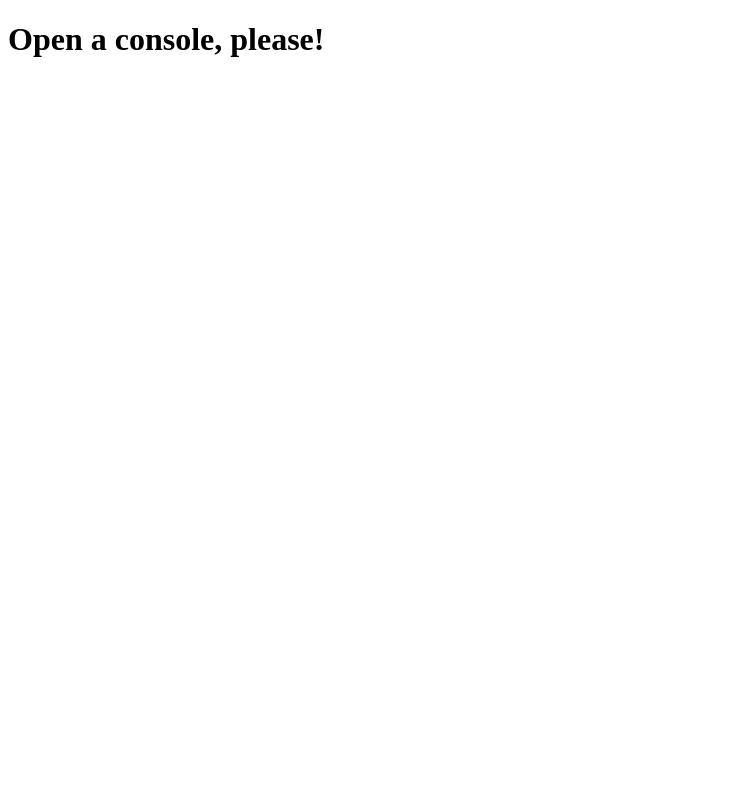
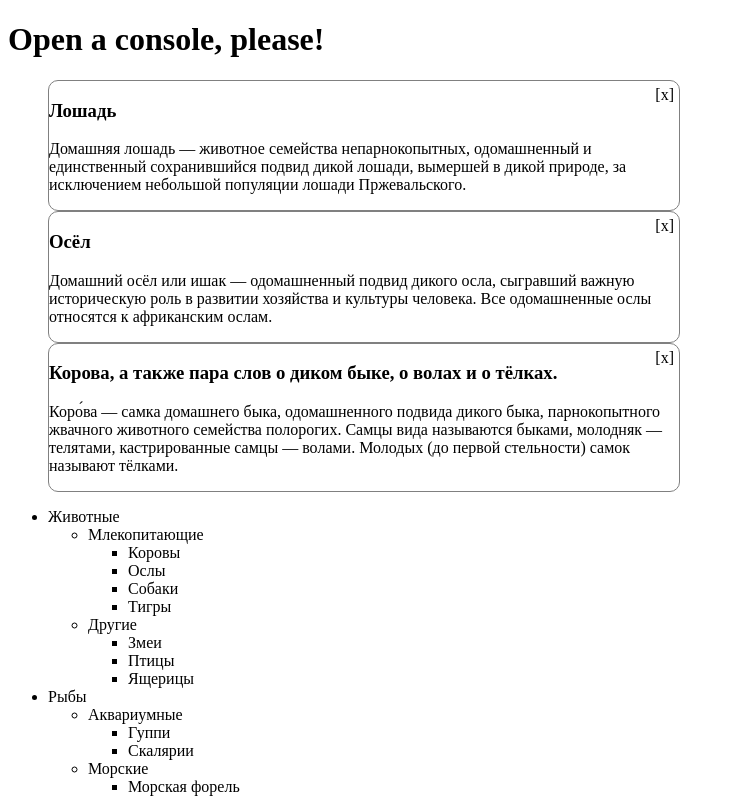
Before and after one commit to igor961/w3resource_tasks, a plain HTML site: page index.html in a window 1280 px wide. Shown: the whole page, without its empty margins (0-734 px from the left). Drawn offline with Linux system fonts and the light colour scheme.

Commit message:
Event Delegation Tasks

```diff
--- a/index.html
+++ b/index.html
@@ -4,8 +4,70 @@
   <meta charset="UTF-8">
   <title>Homework 7</title>
   <script src="tasks.js"></script>
+  <script src="learn_javascript_ru.js"></script>
+  <style>
+    #messages {
+      width: 50%;
+      margin: left;
+      display: flex;
+      flex-direction: column;
+    }
+    #messages>li {position: relative;display: block;border: 1px solid grey;border-radius: 10px;}
+  </style>
 </head>
 <body>
   <h1>Open a console, please!</h1>
+  <ul id="messages">
+    <li>
+      <h3>Лошадь</h3>
+      <p>Домашняя лошадь — животное семейства непарнокопытных, одомашненный и единственный сохранившийся подвид дикой лошади, вымершей в дикой природе, за исключением небольшой популяции лошади Пржевальского.</p>
+    </li>
+    <li>
+      <h3>Осёл</h3>
+      <p>Домашний осёл или ишак — одомашненный подвид дикого осла, сыгравший важную историческую роль в развитии хозяйства и культуры человека. Все одомашненные ослы относятся к африканским ослам.</p>
+    </li>
+    <li>
+      <h3>Корова, а также пара слов о диком быке, о волах и о тёлках.</h3>
+      <p>Коро́ва — самка домашнего быка, одомашненного подвида дикого быка, парнокопытного жвачного животного семейства полорогих. Самцы вида называются быками, молодняк — телятами, кастрированные самцы — волами. Молодых (до первой стельности) самок называют тёлками.</p>
+    </li>
+  </ul>
+
+  <ul id="tree">
+    <li><span>Животные
+      </span><ul>
+        <li><span>Млекопитающие
+          </span><ul>
+            <li><span>Коровы</span></li>
+            <li><span>Ослы</span></li>
+            <li><span>Собаки</span></li>
+            <li><span>Тигры</span></li>
+          </ul>
+        </li>
+        <li><span>Другие
+          </span><ul>
+            <li><span>Змеи</span></li>
+            <li><span>Птицы</span></li>
+            <li><span>Ящерицы</span></li>
+          </ul>
+        </li>
+      </ul>
+    </li>
+    <li><span>Рыбы
+      </span><ul>
+        <li><span>Аквариумные
+          </span><ul>
+            <li><span>Гуппи</span></li>
+            <li><span>Скалярии</span></li>
+          </ul>
+
+        </li>
+        <li><span>Морские
+          </span><ul>
+            <li><span>Морская форель</span></li>
+          </ul>
+        </li>
+      </ul>
+    </li>
+  </ul>
 </body>
 </html>
--- /dev/null
+++ b/learn_javascript_ru.js
@@ -0,0 +1,15 @@
+window.onload = () => {
+  document.querySelector('#messages').addEventListener('click', e=>{
+    if (e.target.getAttribute('data-action')=='close') {
+      e.target.parentNode.style.display = 'none';
+    }
+  })
+
+  Array.from(document.querySelectorAll('#messages>li')).map(el=>el.innerHTML+="<span data-action=\"close\" style=\"position: absolute; right: 5px; top: 5px;\">[x]</span>")
+
+  tree.addEventListener('click', e=>{
+    var el = e.target.nextSibling;
+    if (el.style.display == 'none') el.style.display = 'block'
+    else el.style.display = 'none'
+  })
+}
```
Also changed, not shown: 2 other files.
